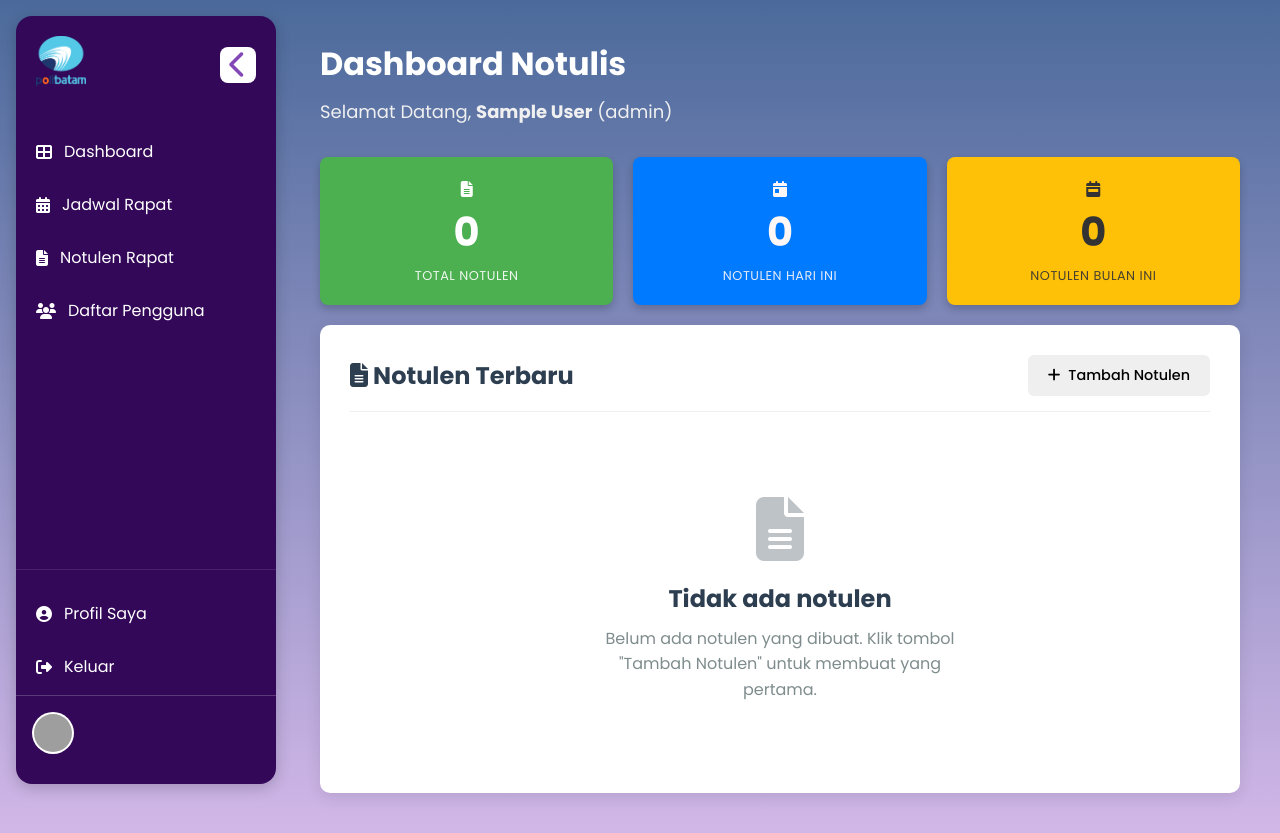
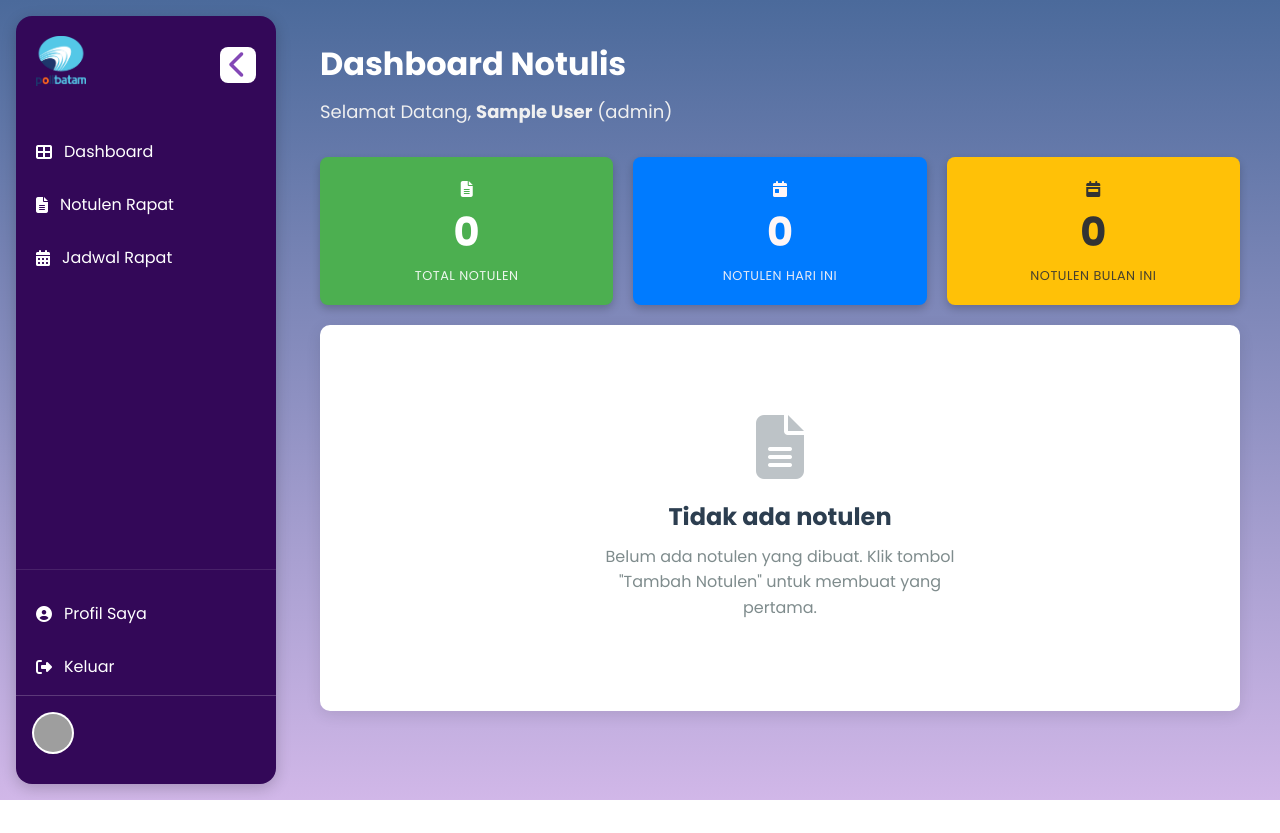
Before and after one commit to LONGAVEUS/IF-Malam-1E-3, a PHP site: page /notulis.php in a window 1280 px wide. After the commit the page ends 800 px from the top, so only its background shows below. Run offline with PHP 8.4, Linux system fonts and the light colour scheme; the visitor is signed in with stand-in values (Sample User, id 1); data that the repository does not hold is empty; grey boxes are pictures that could not be loaded.

Commit message:
"Perbaikan sidebar"

```diff
--- a/notulis.php
+++ b/notulis.php
@@ -275,21 +275,15 @@ $result_notulens = $conn->query($sql_notulens);
           </a>
         </li>
         <li class="nav-item">
-          <a href="jadwal_rapat.php" class="nav-link">
-            <i class="fas fa-calendar-alt nav-icon"></i>
-            <span class="nav-label">Jadwal Rapat</span>
-          </a>
-        </li>
-        <li class="nav-item">
-          <a href="#" class="nav-link">
+          <a href="notulen_rapat.php" class="nav-link">
             <i class="fas fa-file-alt nav-icon"></i>
             <span class="nav-label">Notulen Rapat</span>
           </a>
         </li>
         <li class="nav-item">
-          <a href="user_management.php" class="nav-link">
-            <i class="fas fa-users nav-icon"></i>
-            <span class="nav-label">Daftar Pengguna</span>
+          <a href="jadwal_rapat.php" class="nav-link">
+            <i class="fas fa-calendar-alt nav-icon"></i>
+            <span class="nav-label">Jadwal Rapat</span>
           </a>
         </li>
       </ul>
@@ -368,13 +362,6 @@ $result_notulens = $conn->query($sql_notulens);
     </div>
 
     <div class="content-section">
-      <div class="section-header">
-        <h2><i class="fas fa-file-alt"></i> Notulen Terbaru</h2>
-        <button class="btn btn-add" id="tambahNotulenBtn">
-          <i class="fas fa-plus"></i> Tambah Notulen
-        </button>
-      </div>
-
       <div class="notulen-list" id="notulenList">
         <?php
         if ($result_notulens && $result_notulens->num_rows > 0) {
```
Also changed, not shown: tamu.php (+0 -12 lines).
